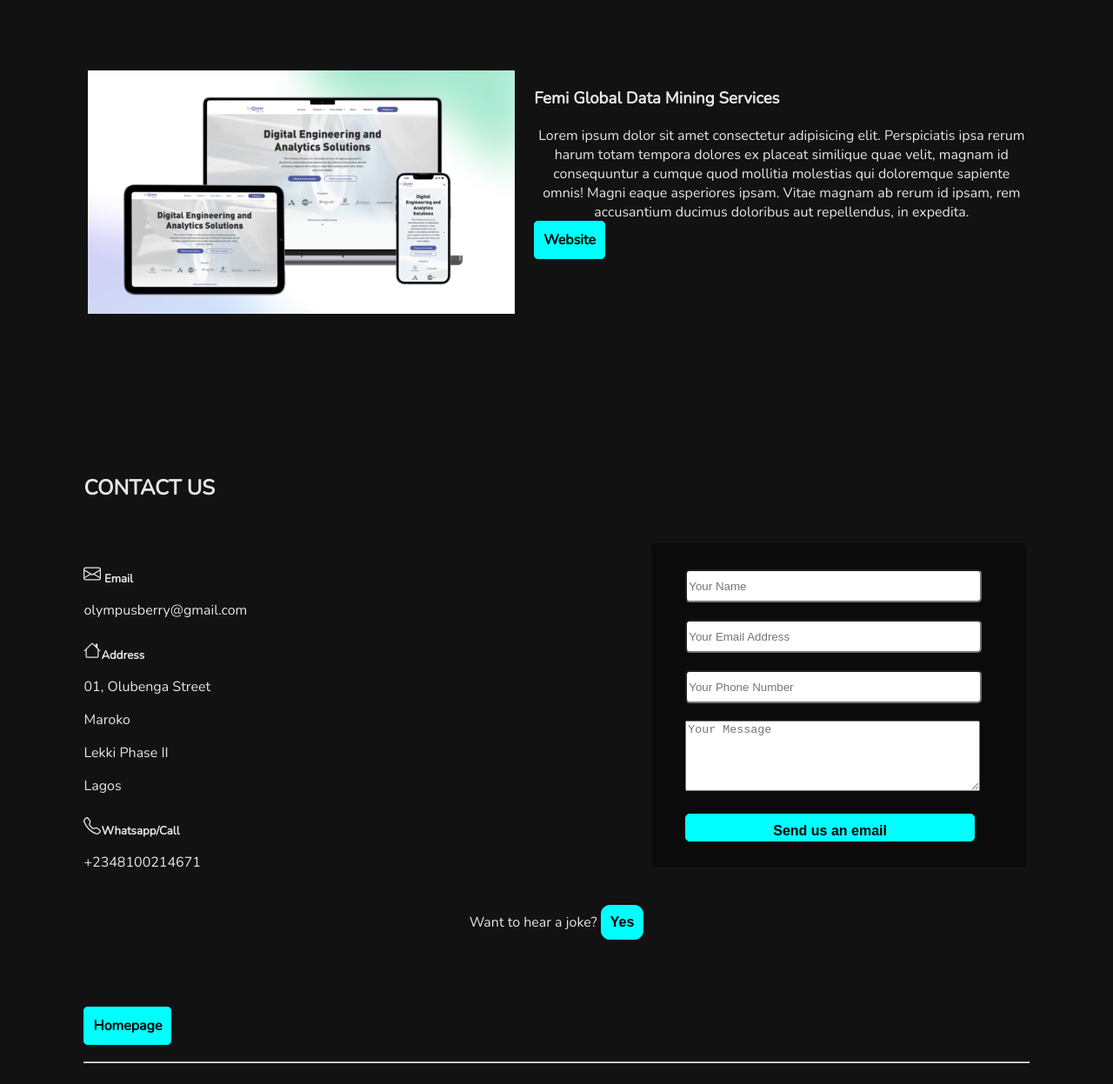
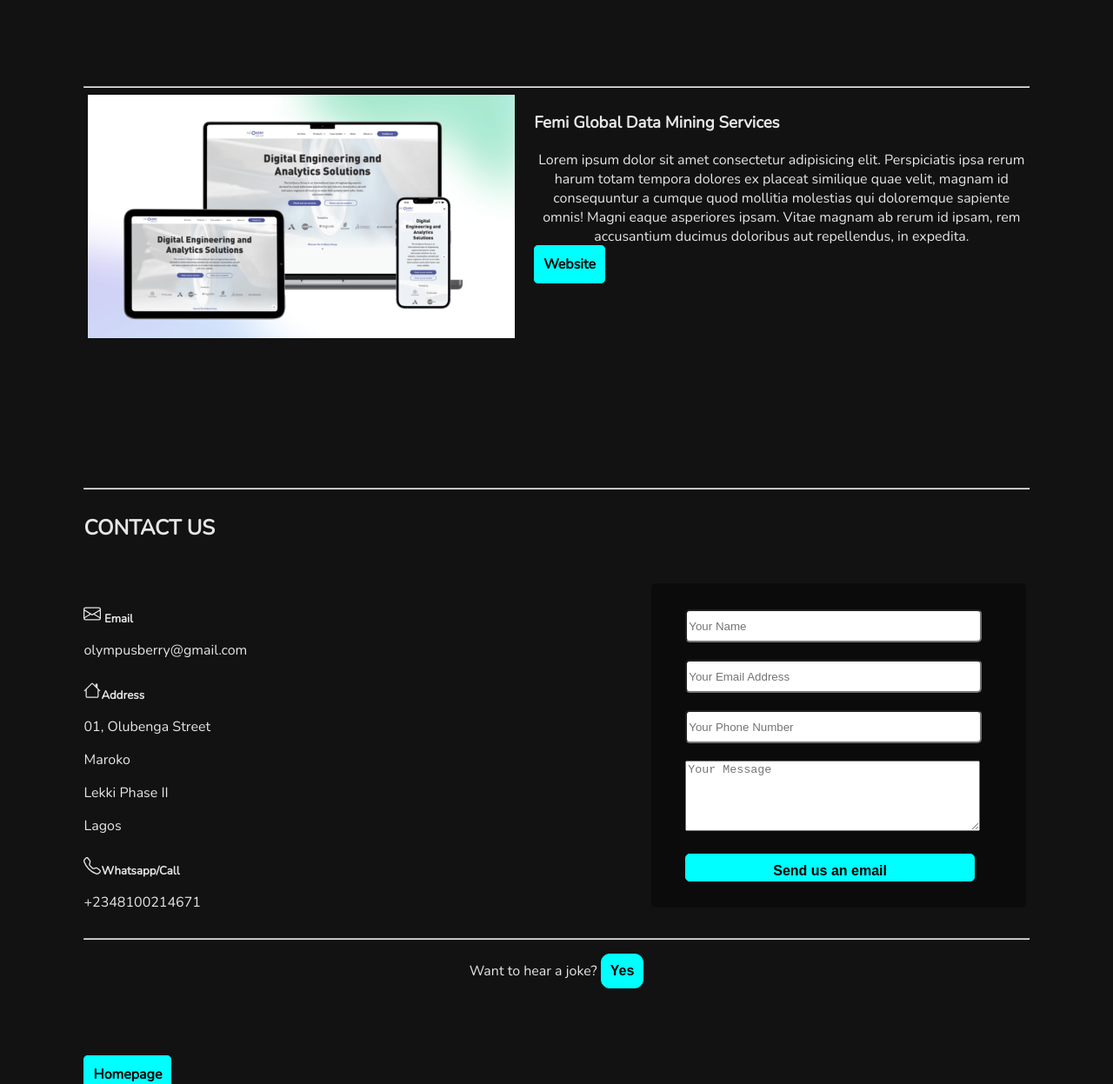
Before and after one commit to Olympusberry/My-Portfolio-website, a plain HTML site: page index.html in a window 1280 px wide. Shown: the part 1553-2800 px from the top of the page at 87% size. Drawn offline with nearby package versions, Linux system fonts and the light colour scheme.

Commit message:
Adding divisions

```diff
--- a/index.html
+++ b/index.html
@@ -109,7 +109,7 @@
                         <button><a id="downloadCV-a" href="./docs/Ekanem_Ekanem_Resume_2024.pdf" download>Download CV</a></button>
                     </div>
                 </div>
-            </div><br><br><br>
+            </div><br><br><br><hr>
 
 
 
@@ -174,7 +174,7 @@
                         </div>
 
                     </div>
-                </div><br> <br>
+                </div><br> <br><hr>
 
                 <!-- Second Project -->
                 <div class="section" id="projectTwo">
@@ -194,7 +194,7 @@
                         </div>
 
                     </div>
-                </div><br> <br>
+                </div><br> <br><hr>
             </div>
             <!-- End of Projects Section -->
 
@@ -253,7 +253,7 @@
 
                 </div>
 
-            </div>
+            </div><hr>
 
             <div id="jokesDiv">
                 <p> <span>Want to hear a joke?</span>
@@ -274,7 +274,7 @@
 
         <!-- Homepage Section -->
         <a class="homepage" href="index.html">Homepage</a><br><br>
-        <hr>
+
 
         <footer>
             <div class="footerDiv" id="socials">
```
